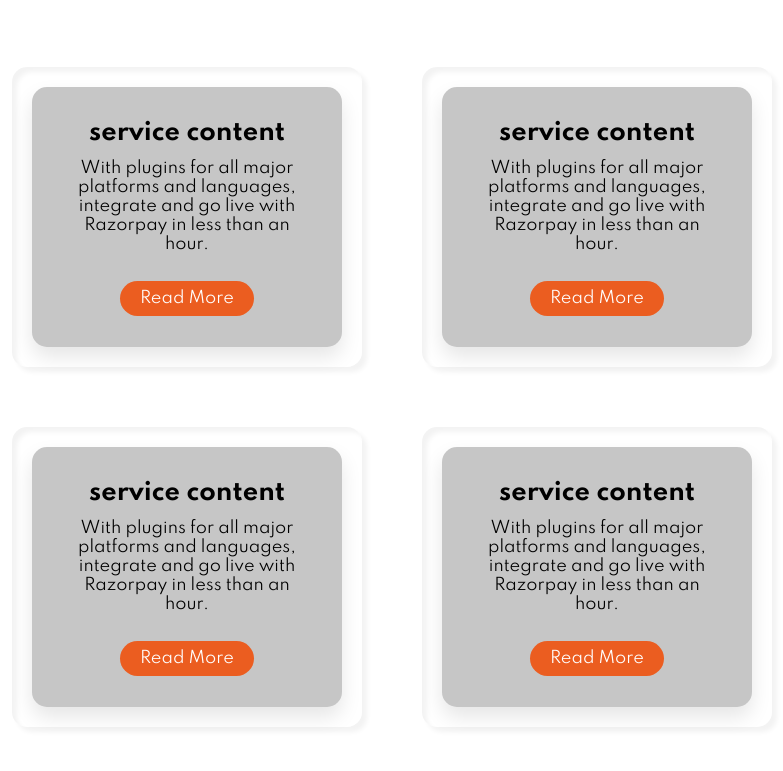
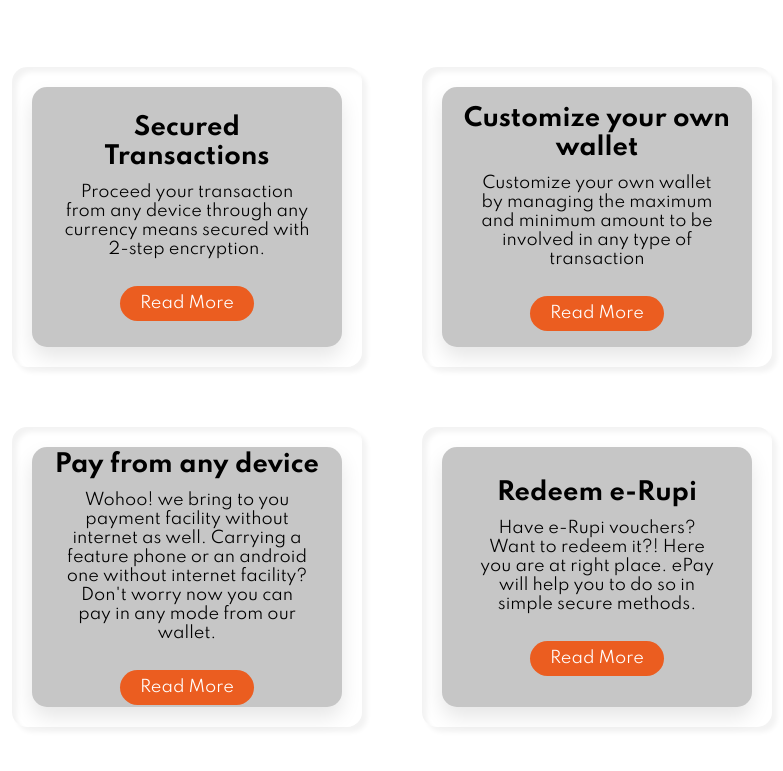
Before and after one commit to amexmakeathon/code45, a plain HTML site: page domestic-usage.htm in a window 1280 px wide. Shown: the part 949-1720 px from the top of the page, without its empty margins (158-941 px from the left). Drawn offline with Linux system fonts and the light colour scheme.

Commit message:
Update domestic-usage.htm

```diff
--- a/domestic-usage.htm
+++ b/domestic-usage.htm
@@ -28,9 +28,8 @@
      <section class="main-body">
         <div class="body-1">
             <div class="body-1-2">
-               <h2>International Usage</h2>
-               <p>Lorem ipsum dolor sit amet consectetur adipisicing elit. Fugiat error est numquam reprehenderit harum? Magnam,
-                 perspiciatis! Debitis, dolor optio iusto suscipit eligendi error corporis non qui possimus, aspernatur, dolores labore!</p>
+               <h2>Domestic Usage</h2>
+               <p>Control your domestic usage and make your wallet customizable</p>
             </div>
 
             <div class="img-1"><img src="international-usage/Investment data-bro.svg" ></div>
@@ -105,8 +104,8 @@
         <div class="small-card">
           <div class="small-box">
             <div class="small-content">
-                <h2>service content</h2>
-                <p>With plugins for all major platforms and languages, integrate and go live with Razorpay in less than an hour.</p>
+                <h2>Secured Transactions</h2>
+                <p>Proceed your transaction from any device through any currency means secured with 2-step encryption.</p>
                 <a href="#">Read More</a>
             </div>
           </div>
@@ -114,8 +113,8 @@
         <div class="small-card">
             <div class="small-box">
               <div class="small-content">
-                  <h2>service content</h2>
-                  <p>With plugins for all major platforms and languages, integrate and go live with Razorpay in less than an hour.</p>
+                  <h2>Customize your own wallet</h2>
+                  <p>Customize your own wallet by managing the maximum and minimum amount to be involved in any type of transaction</p>
                   <a href="#">Read More</a>
               </div>
             </div>
@@ -123,8 +122,10 @@
           <div class="small-card">
             <div class="small-box">
               <div class="small-content">
-                  <h2>service content</h2>
-                  <p>With plugins for all major platforms and languages, integrate and go live with Razorpay in less than an hour.</p>
+                  <h2>Pay from any device</h2>
+                  <p>Wohoo! we bring to you payment facility without internet as well. Carrying a feature phone or an
+                     android one without internet facility? Don't worry now
+                      you can pay in any mode from our wallet.</p>
                   <a href="#">Read More</a>
               </div>
             </div>
@@ -132,8 +133,9 @@
           <div class="small-card">
             <div class="small-box">
               <div class="small-content">
-                  <h2>service content</h2>
-                  <p>With plugins for all major platforms and languages, integrate and go live with Razorpay in less than an hour.</p>
+                  <h2>Redeem e-Rupi</h2>
+                  <p>Have e-Rupi vouchers? Want to redeem it?! Here you are at right place. ePay will help you to do so
+                    in simple secure methods.</p>
                   <a href="#">Read More</a>
               </div>
             </div>
```
